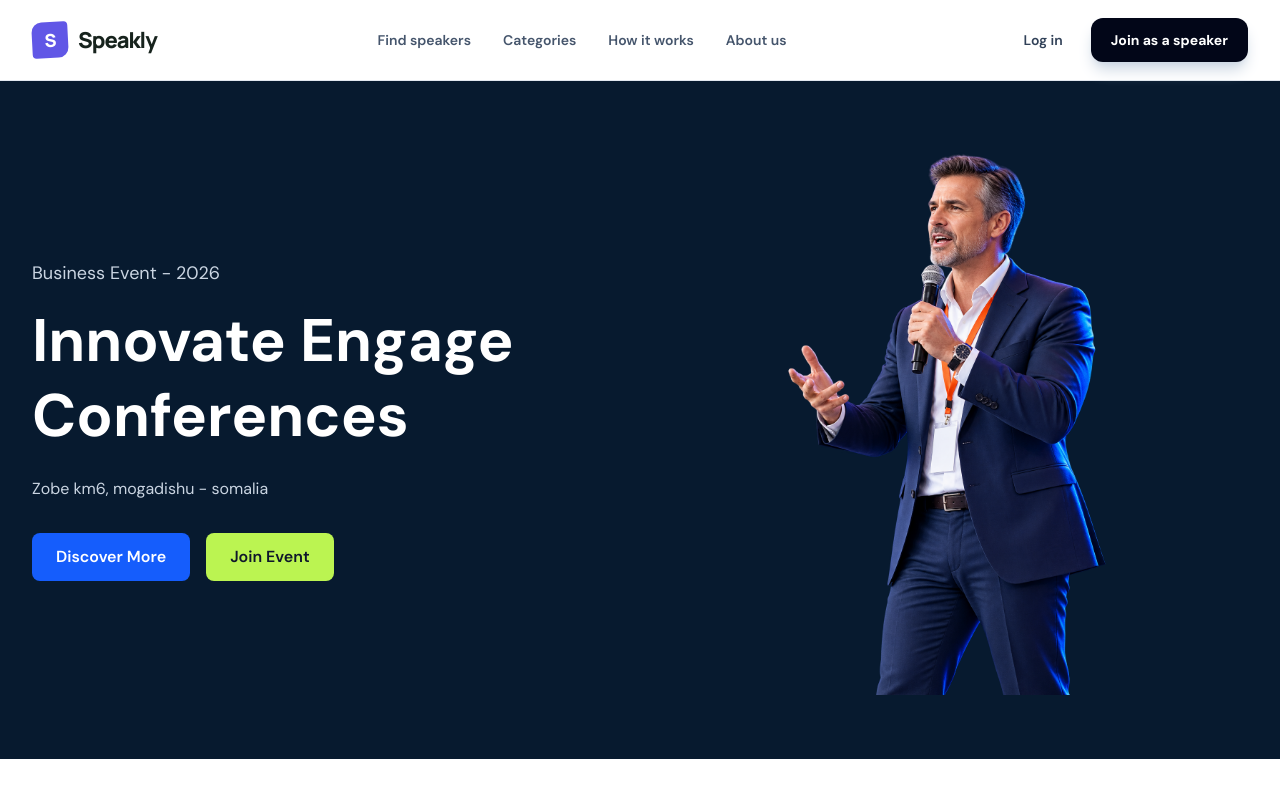
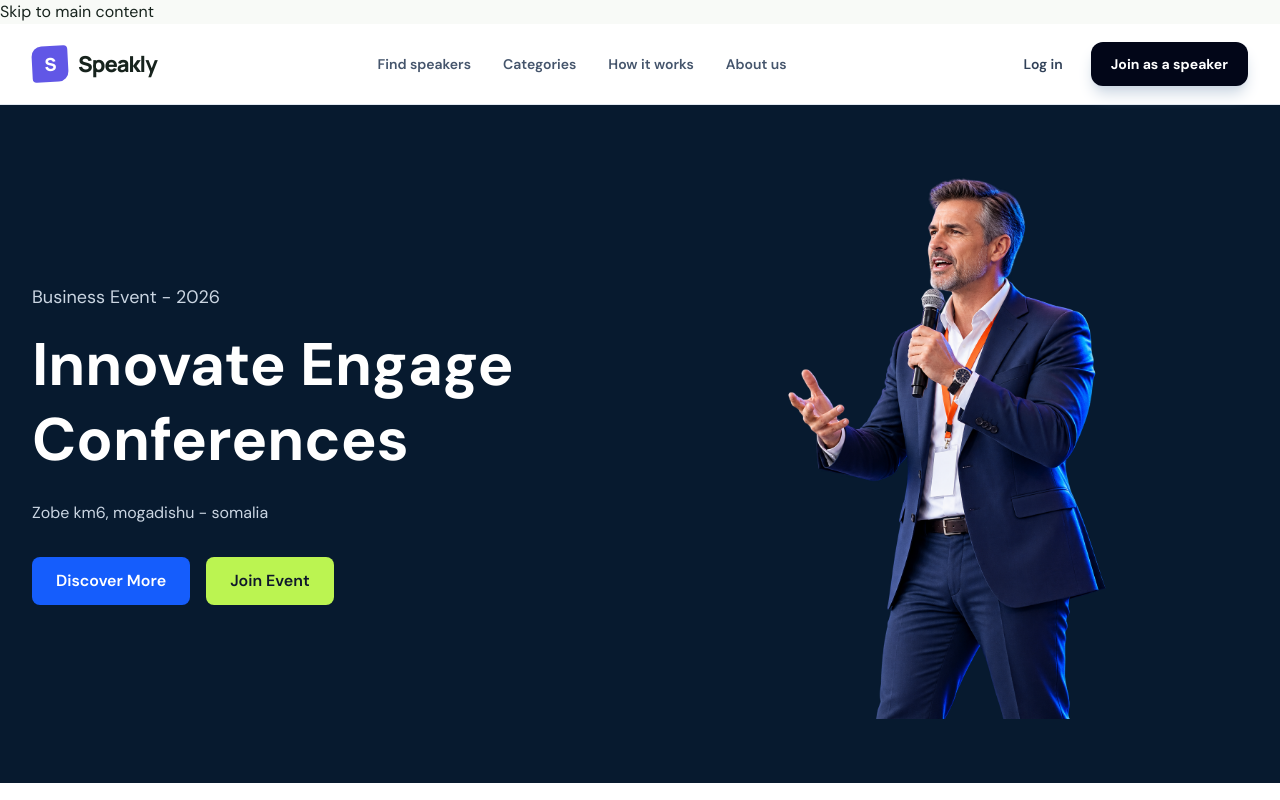
Before and after one commit to Abdullahi47/speaker-event-booking-platform-, a React (Vite) app in the folder frontend/: page / in a window 1280 px wide. Shown: the top 800 px of the page. Built offline with nearby package versions, Linux system fonts and the light colour scheme.

Commit message:
feat: add keyboard skip navigation

```diff
--- a/frontend/src/App.jsx
+++ b/frontend/src/App.jsx
@@ -6,13 +6,16 @@ import Footer from './components/Footer'
 
 function App() {
   return (
-    <main className="min-h-screen bg-[#071a2f] text-white">
+    <>
+      <a className="skip-link" href="#main-content">Skip to main content</a>
       <Header />
-      <Hero />
-      <Features />
-      <Events />
+      <main id="main-content" className="min-h-screen bg-[#071a2f] text-white">
+        <Hero />
+        <Features />
+        <Events />
+      </main>
       <Footer />
-    </main>
+    </>
   )
 }
 
```
